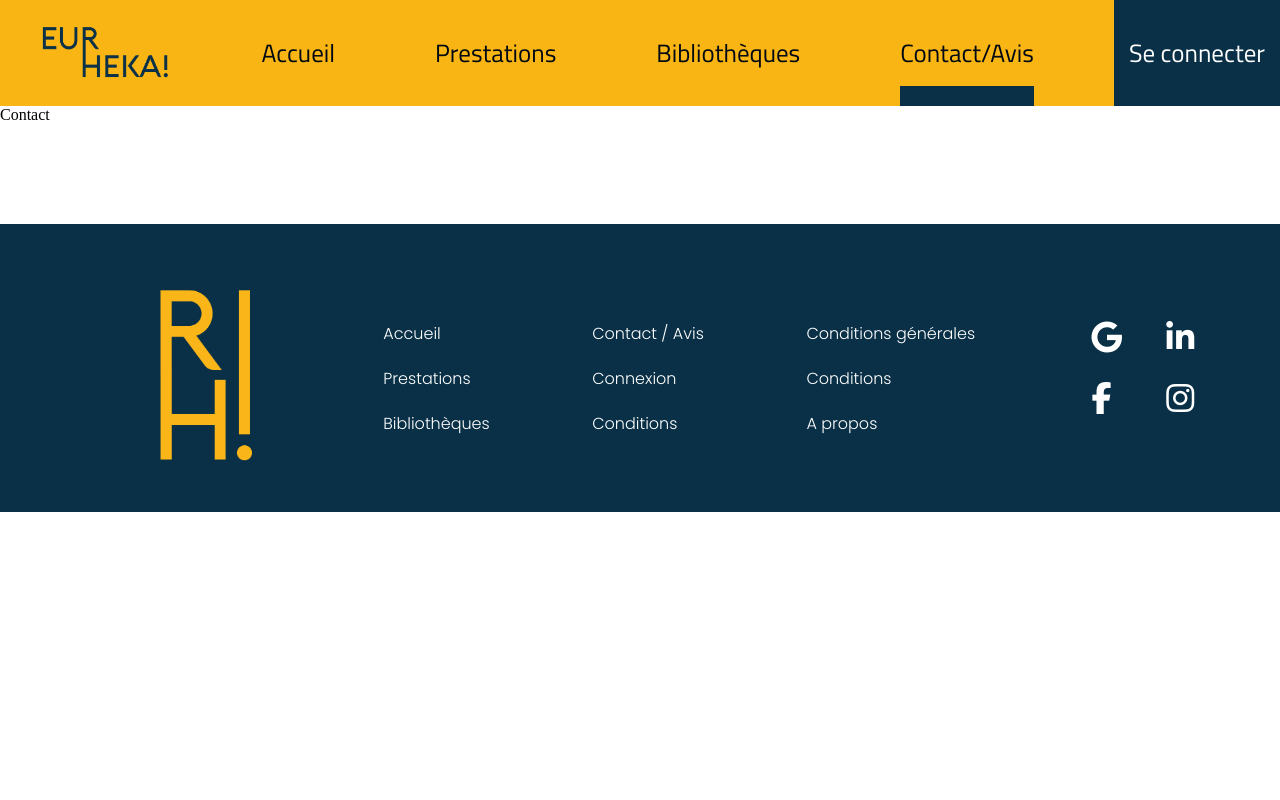
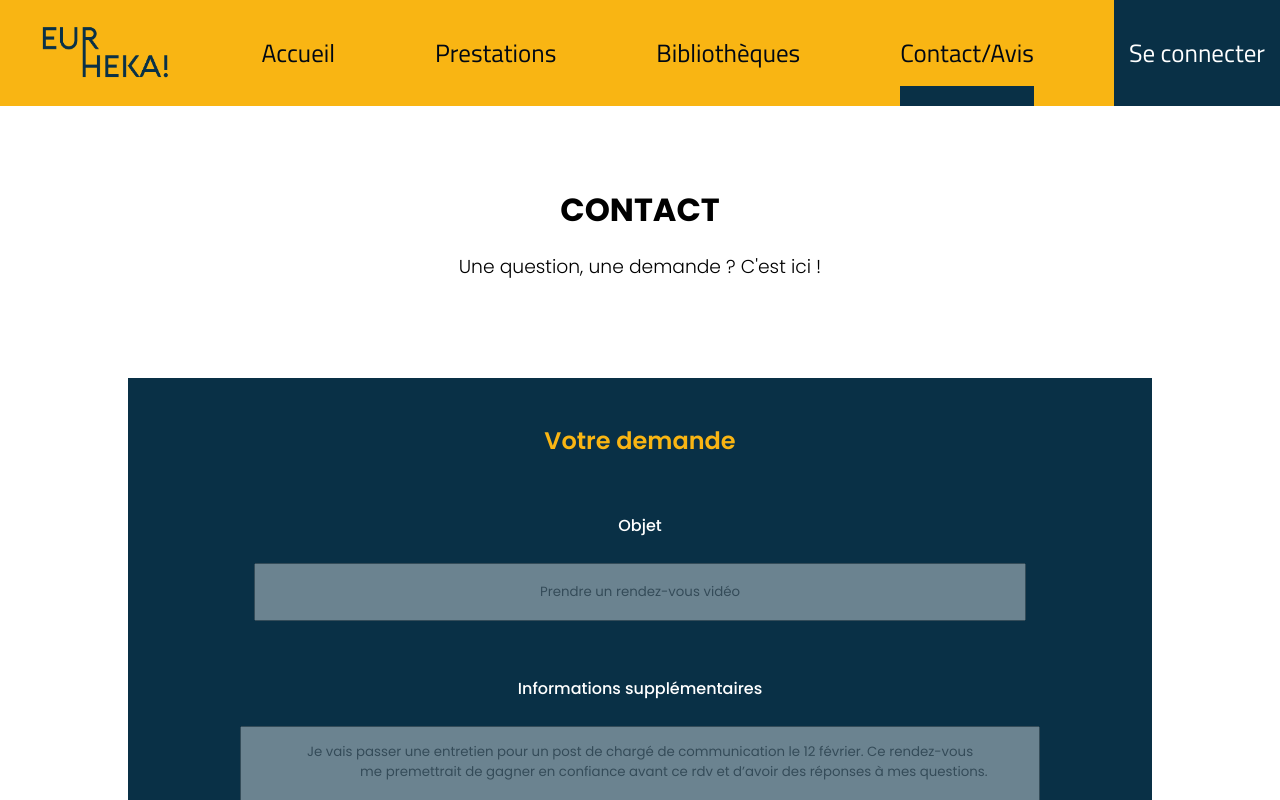
Before and after one commit to WildCodeSchool/remote2q4-21-p3-eurheka-front, a React (Create React App) app: page /contact-avis in a window 1280 px wide. Shown: the top 800 px of the page. Built offline with nearby package versions, Linux system fonts and the light colour scheme.

Commit message:
display contact component

```diff
--- a/src/pages/contact/Contact.jsx
+++ b/src/pages/contact/Contact.jsx
@@ -1,9 +1,10 @@
 import React from 'react';
+import ContactCard from '../../components/contact/ContactCard'
 import './Contact.css';
 
 const Contact = () => {
     return (
-        <div>Contact</div>
+        <ContactCard />
     )
 }
 
```
